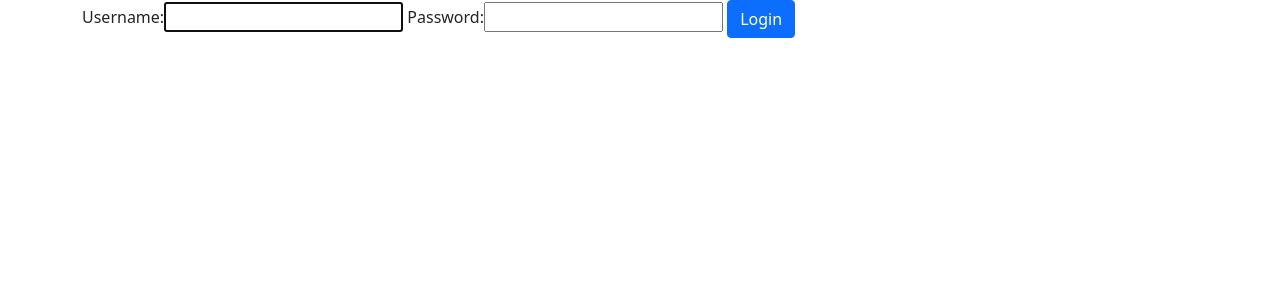
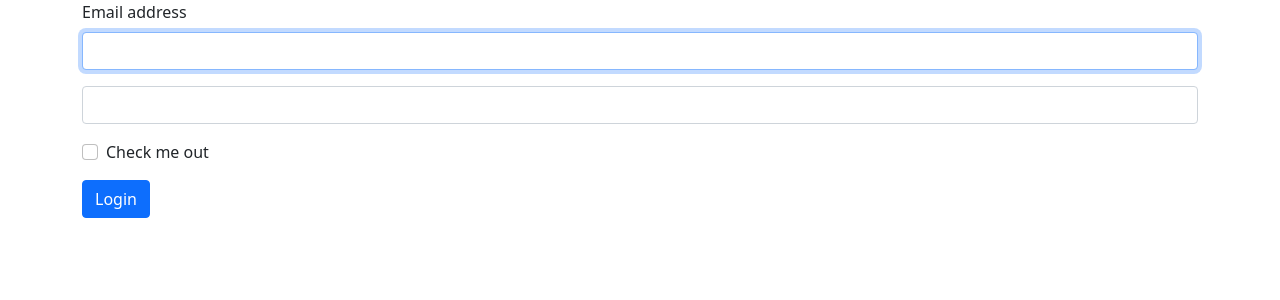
Before and after one commit to Nahidjc/loan-management-system-django, a Django app: page /account/login-customer/ in a window 1280 px wide. Shown: the top 300 px of the page. Run offline with Django 3.2, Linux system fonts and the light colour scheme; some libraries are stand-ins or nearby versions.

Commit message:
login template design

```diff
--- a/loan_management_system/settings.py
+++ b/loan_management_system/settings.py
@@ -42,6 +42,7 @@ INSTALLED_APPS = [
     'django.contrib.staticfiles',
     'loginApp',
     'loanApp',
+    'widget_tweaks',
 ]
 
 MIDDLEWARE = [
--- a/templates/loginApp/login.html
+++ b/templates/loginApp/login.html
@@ -1,5 +1,6 @@
 {% extends 'base.html' %}
-
+{% load widget_tweaks %}
+{%load static%}
 {% block css_block %}
 
 {% endblock %}
@@ -14,7 +15,22 @@
     <form method="POST">
 
         {% csrf_token %}
-        {{form}}
+
+        <div class="mb-3">
+            <label for="exampleInputEmail1" class="form-label">Email address</label>
+            {% render_field form.username|attr:'required:true' class="form-control" %}
+        </div>
+        <div class="mb-3">
+            <!-- <label for="exampleInputPassword1" class="form-label">Password</label>
+            <input type="password" id="exampleInputPassword1"> -->
+
+            {% render_field form.password|attr:'required:true' class="form-control" %}
+        </div>
+        <div class="mb-3 form-check">
+            <input type="checkbox" class="form-check-input" id="exampleCheck1">
+            <label class="form-check-label" for="exampleCheck1">Check me out</label>
+        </div>
+
         <button type="submit" class="btn btn-primary">Login</button>
     </form>
 
```
Also changed, not shown: db.sqlite3.
